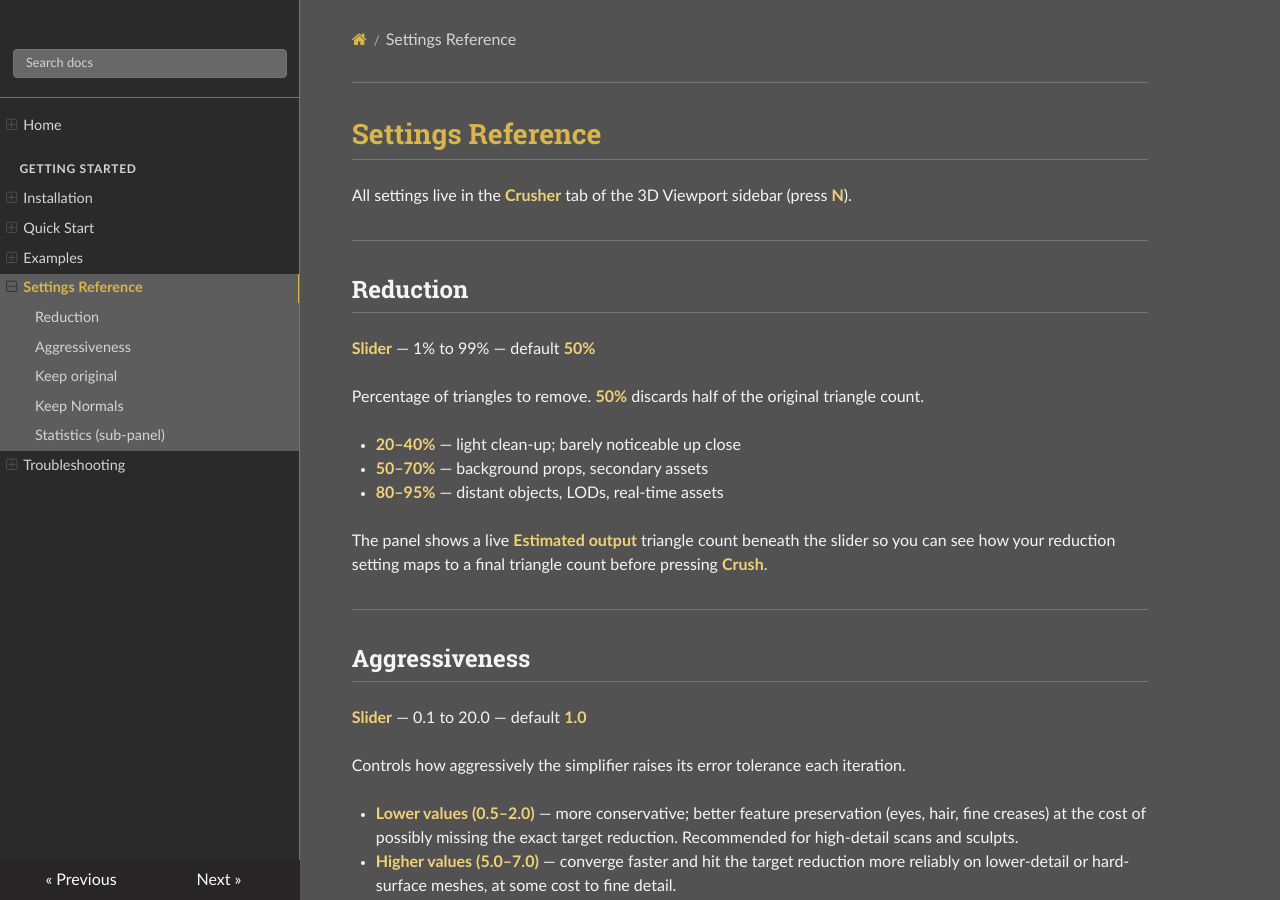
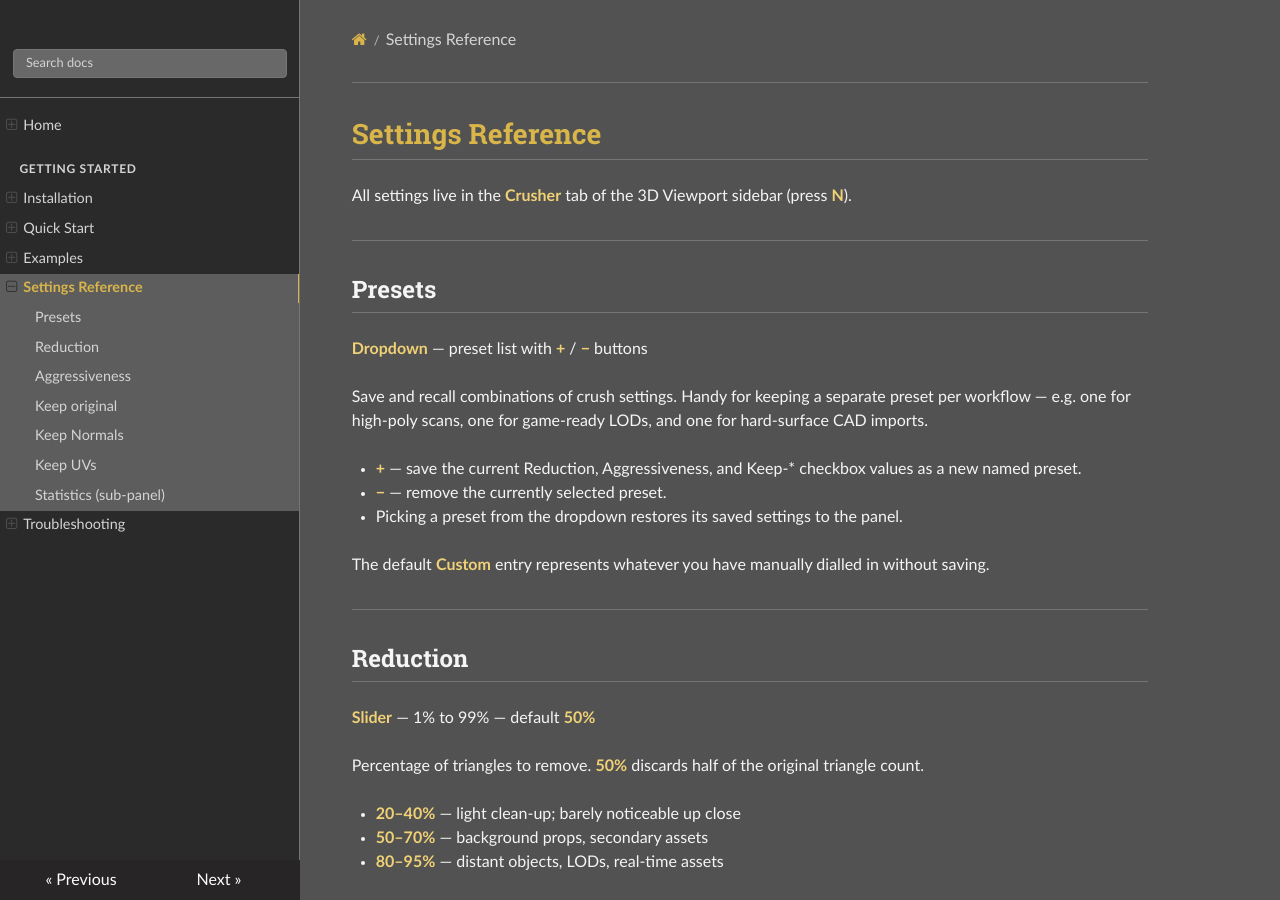
Before and after one commit to henriquevlopes/polygon-crusher-9000-docs, an MkDocs documentation site: the page built from docs/settings.md, in a window 1280 px wide and 900 px high. Built offline with MkDocs 1.6.1, drawn with Linux system fonts in a browser that asks for light colours; some of the changed text lies outside the part shown.

Commit message:
Document Presets, Keep UVs, and Apple Silicon performance
Settings Reference: add Presets section (Custom dropdown with
+/- buttons for save/recall) at the top, matching panel order;
add Keep UVs section after Keep Normals — transfers the source
UV map onto the decimated mesh.

Quick Start: add a Performance on Apple Silicon tip — the native
simplifier is hand-tuned for arm64 and runs especially well on
M-series Macs.

Co-Authored-By: Claude Opus 4.7 (1M context) <noreply@anthropic.com>

```diff
--- a/docs/settings.md
+++ b/docs/settings.md
@@ -1,6 +1,24 @@
 # Settings Reference
 
 All settings live in the **Crusher** tab of the 3D Viewport sidebar (press **N**).
+
+---
+
+## Presets
+
+**Dropdown** — preset list with **+** / **−** buttons
+
+Save and recall combinations of crush settings. Handy for keeping a separate
+preset per workflow — e.g. one for high-poly scans, one for game-ready LODs,
+and one for hard-surface CAD imports.
+
+- **+** — save the current Reduction, Aggressiveness, and Keep-* checkbox
+  values as a new named preset.
+- **−** — remove the currently selected preset.
+- Picking a preset from the dropdown restores its saved settings to the panel.
+
+The default **Custom** entry represents whatever you have manually dialled in
+without saving.
 
 ---
 
@@ -66,6 +84,21 @@ dramatically.
 
 ---
 
+## Keep UVs
+
+**Checkbox** — default **off**
+
+Transfers the source mesh's UV map onto the decimated result so texture
+mapping survives the crush. Useful when the crushed mesh needs to keep its
+original textures or material assignments.
+
+!!! note
+    UV transfer quality scales with how much the topology changed. Moderate
+    reductions give the cleanest results; very aggressive reductions can
+    stretch or distort UV seams along edges where many triangles collapsed.
+
+---
+
 ## Statistics (sub-panel)
 
 Collapsed by default. When opened, shows per-phase timings for the most recent
```
Also changed, not shown: docs/getting-started/quick-start.md (+6 -0 lines).
